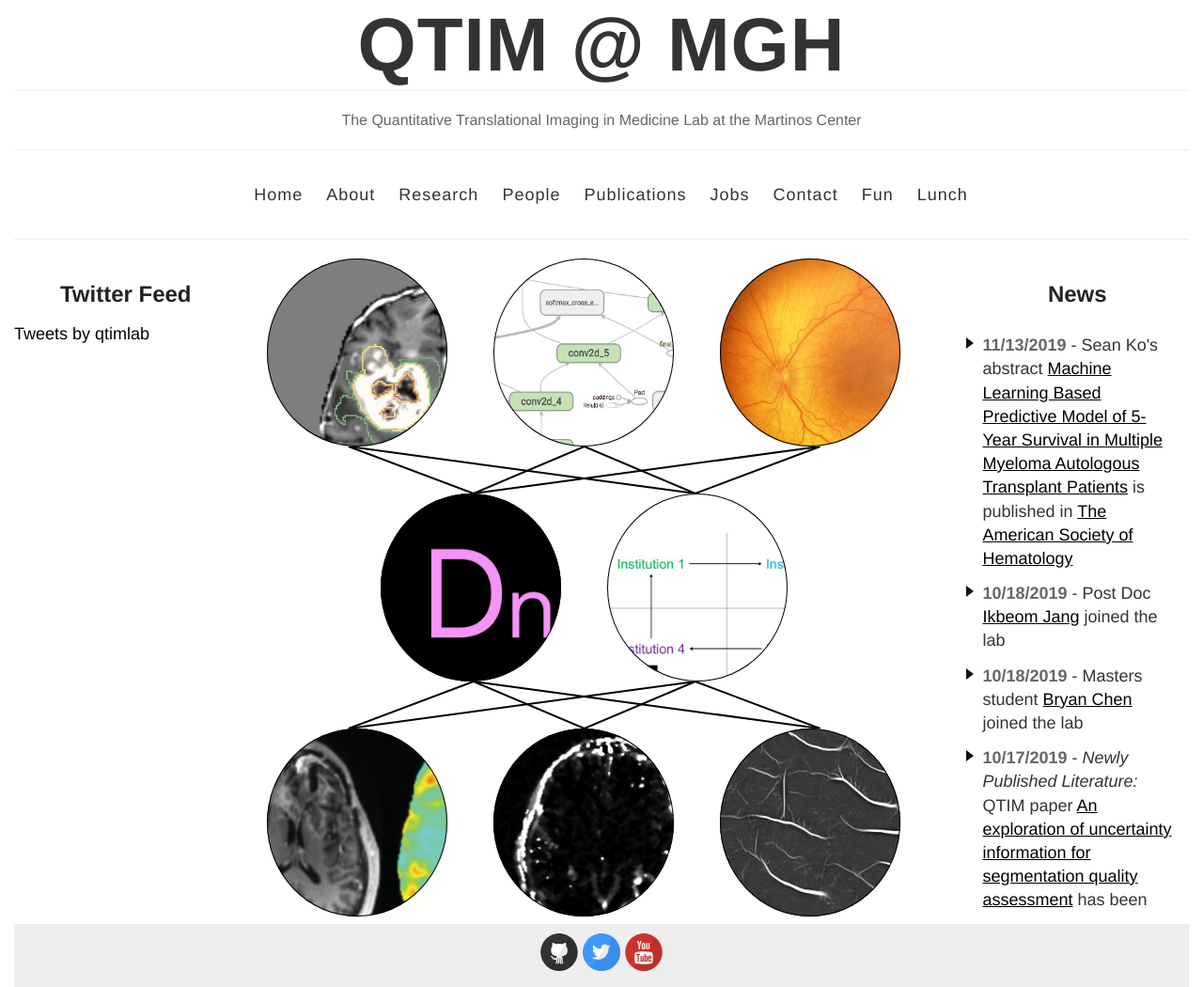
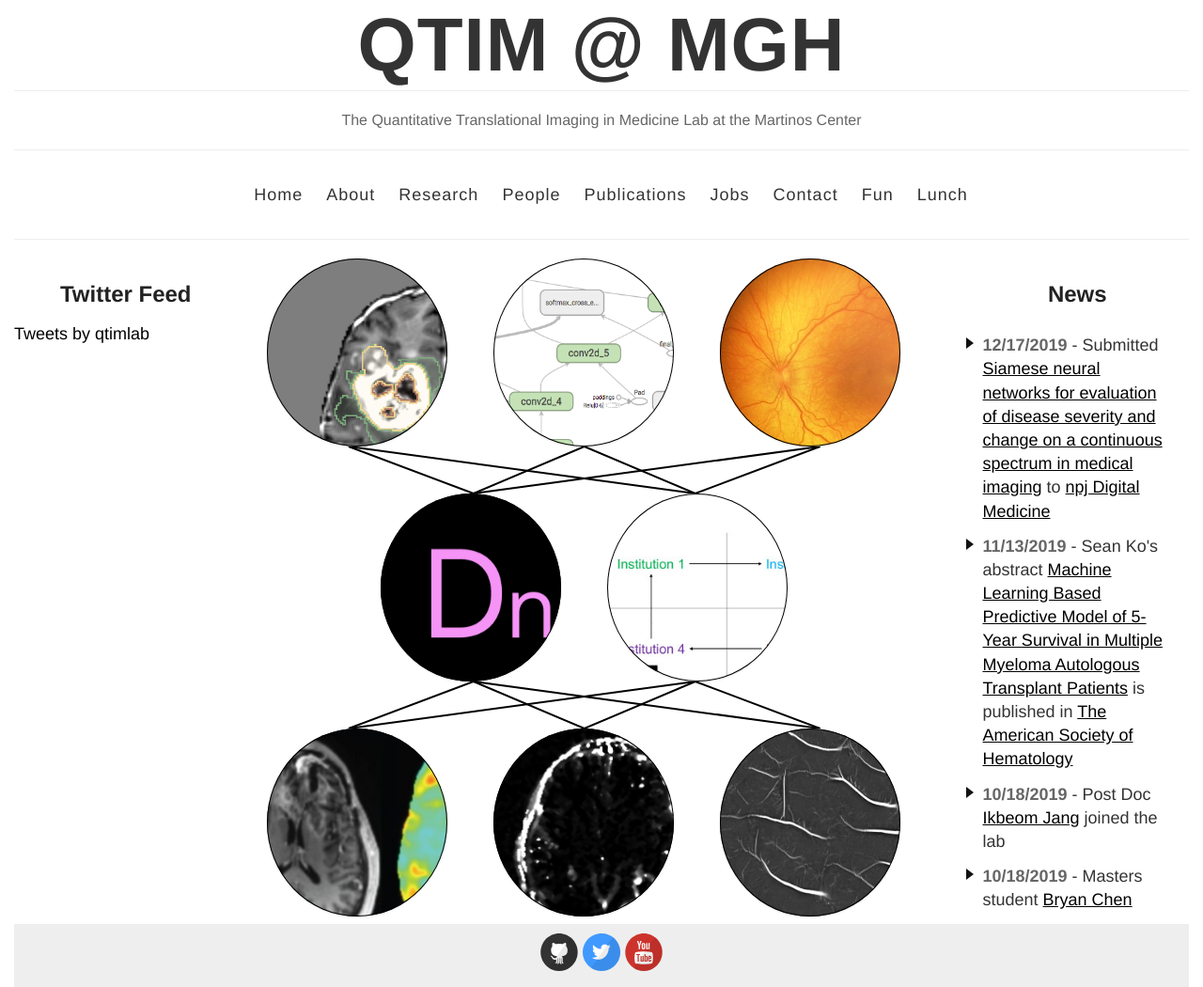
Before and after one commit to QTIM-Lab/qtim-lab.github.io, a Jekyll site: the page built from index.html, in a window 1280 px wide. Shown: the whole page at 94% size. Built offline with Jekyll 4.4.1, drawn with Linux system fonts in a browser that asks for light colours; comment, search, counter and statistics services are not loaded.

Commit message:
Siamese article submitted

```diff
--- a/index.html
+++ b/index.html
@@ -124,6 +124,7 @@ layout: default
   <div class=news>
     <h2>News</h2>
     <ul>
+      <li><span class=date>12/17/2019</span> - Submitted <a href="">Siamese neural networks for evaluation of disease severity and change on a continuous spectrum in medical imaging</a> to <a href="https://www.nature.com/npjdigitalmed/about/aims">npj Digital Medicine</a></li>
       <li><span class=date>11/13/2019</span> - Sean Ko's abstract <a href="https://ashpublications.org/blood/article-abstract/134/Supplement_1/2156/427904/Machine-Learning-Based-Predictive-Model-of-5-Year?redirectedFrom=fulltext">Machine Learning Based Predictive Model of 5-Year Survival in Multiple Myeloma Autologous Transplant Patients</a> is published in <a href="https://www.hematology.org/">The American Society of Hematology</a></li>
       <li><span class=date>10/18/2019</span> - Post Doc <a href="https://www.linkedin.com/in/ikbeom-jang/">Ikbeom Jang</a> joined the lab</li>
       <li><span class=date>10/18/2019</span> - Masters student <a href="https://www.linkedin.com/in/bryanchen96/">Bryan Chen</a> joined the lab</li>
```
